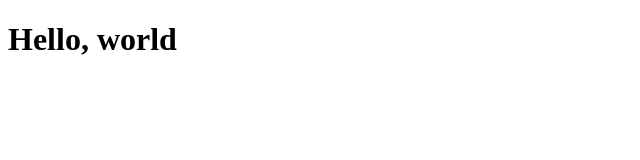
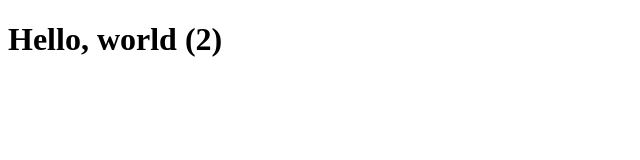
Before and after one commit to plpabla/az-node-front, a plain HTML site: page index.html in a window 1280 px wide. Shown: the full height of the page, 0-640 px from the left. Drawn offline with Linux system fonts and the light colour scheme.

Commit message:
update only to check Actions flow

```diff
--- a/index.html
+++ b/index.html
@@ -7,6 +7,6 @@
     <script src="js/app.js" defer></script>
 </head>
 <body>
-    <h1>Hello, world</h1>
+    <h1>Hello, world (2)</h1>
 </body>
 </html>
```
